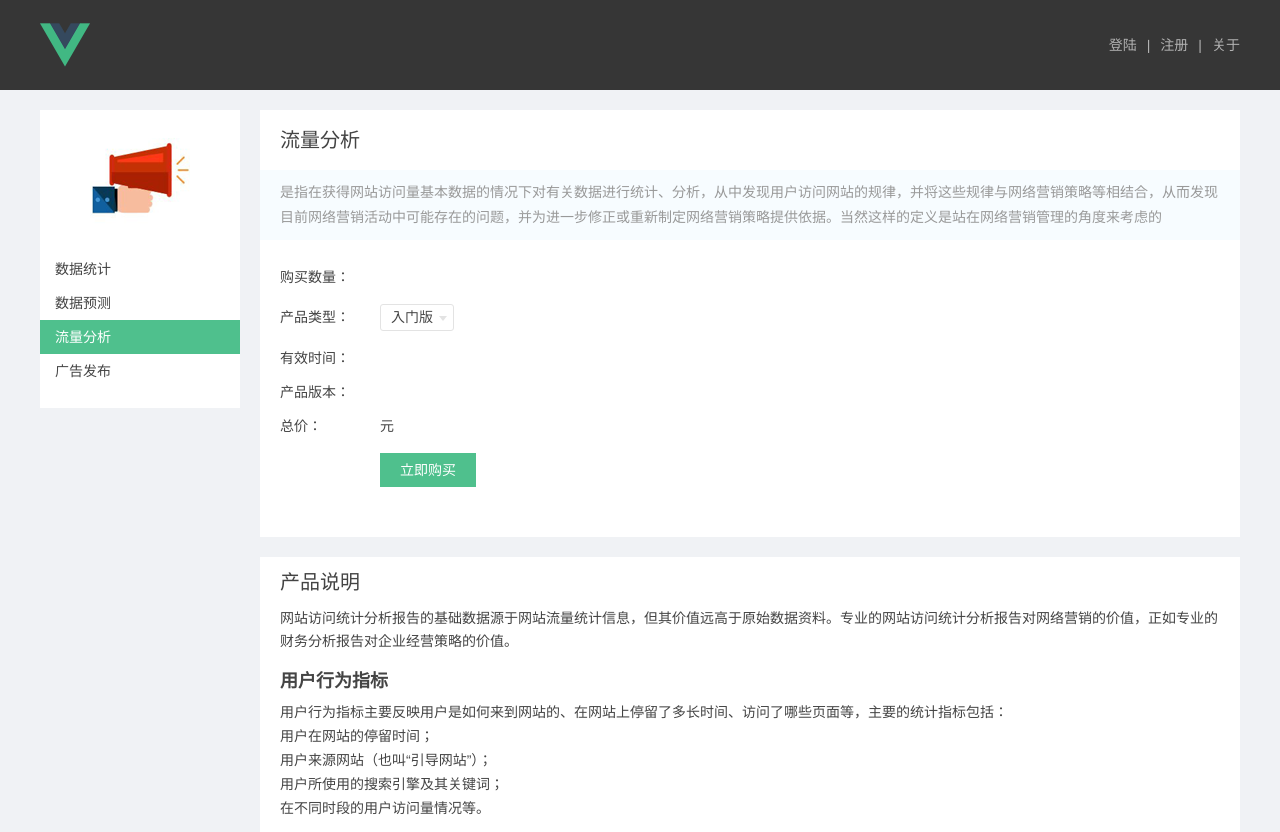
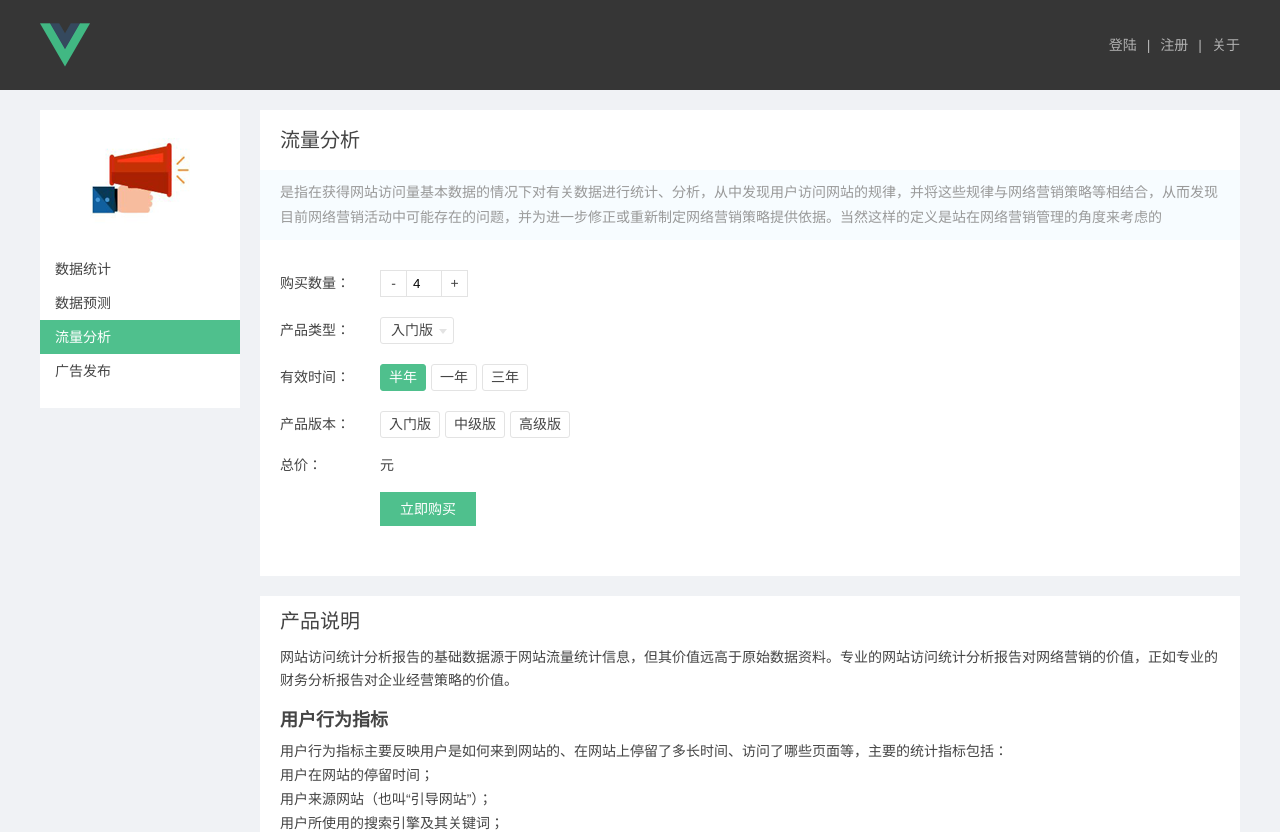
Before and after one commit to qiezis/e-business, a Vue app: page /detail/analysis in a window 1280 px wide. Shown: the top 832 px of the page. Built offline with nearby package versions, Linux system fonts and the light colour scheme; what vue-resource would draw is missing.

Commit message:
many components

```diff
--- /dev/null
+++ b/src/components/base/chooser.vue
@@ -0,0 +1,60 @@
+<template>
+    <div class="chooser-component">
+        <ul class="chooser-list">
+          <li
+          v-for="(item,index) in chooser"
+          @click="chooselect(index)"
+          :class="{active:index === nowIndex}"
+          :title="item.label"
+          >{{ item.label }}</li>
+        </ul>
+      </div>
+    </div>
+</template>
+<script>
+export default{
+    props:{
+      chooser:{
+        type: Array,
+        default:{
+          label: '',
+          value: 0
+        }
+      }
+    },
+    data (){
+      return {
+        nowIndex:0,
+      }
+    },
+    methods:{
+      chooselect(index){
+        this.nowIndex=index
+      }
+    }
+}
+
+
+</script>
+<style scoped>
+.chooser-component {
+  position: relative;
+  display: inline-block;
+}
+.chooser-list li{
+  display: inline-block;
+  border: 1px solid #e3e3e3;
+  height: 25px;
+  line-height: 25px;
+  padding: 0 8px;
+  margin-right: 5px;
+  border-radius: 3px;
+  text-align: center;
+  cursor: pointer;
+}
+.chooser-list li.active {
+  border-color: #4fc08d;
+  background: #4fc08d;
+  color: #fff;
+}
+</style>
--- /dev/null
+++ b/src/components/base/counter.vue
@@ -0,0 +1,100 @@
+<template>
+    <div class="counter-component">
+      <div class="counter-btn" @click="minus()"> - </div>
+      <div class="counter-show">
+        <input type="text" v-model="number" @keyup="fixNumber()">
+      </div>
+      <div class="counter-btn" @click="add()"> + </div>
+    </div>
+</template>
+
+<script>
+export default {
+    props:{
+      max:{
+          type:Number,
+          default:100
+      },
+      min:{
+        type:Number,
+        default:4
+      }
+    },
+    data (){
+      return {
+        number:this.min
+      }
+    },
+    watch:{
+      number (){
+        this.$emit('on-change',this.number)
+      }
+    },
+    methods:{
+      add(){
+        if(this.number==this.max){
+          return
+        }
+        return this.number++
+      },
+      minus(){
+        if(this.number==this.min){
+          return
+        }
+        return this.number--
+      },
+      fixNumber(){
+        let fix
+        if(typeof this.number === 'string'){
+          fix=Number(this.number.replace(/\D/g,''))
+        }else{
+          fix=this,number
+        }
+        if(fix > this.max || fix < this.min){
+          fix=this.min
+        }
+        this.number=fix
+      }
+    },
+
+
+
+}
+</script>
+
+<style scoped>
+.counter-component {
+  position: relative;
+  display: inline-block;
+  overflow: hidden;
+  vertical-align: middle;
+}
+.counter-show {
+  float: left;
+}
+.counter-show input {
+  border: none;
+  border-top: 1px solid #e3e3e3;
+  border-bottom: 1px solid #e3e3e3;
+  height: 23px;
+  line-height: 23px;
+  width: 30px;
+  outline: none;
+  text-indent: 4px;
+}
+.counter-btn {
+  border: 1px solid #e3e3e3;
+  float: left;
+  height: 25px;
+  line-height: 25px;
+  width: 25px;
+  text-align: center;
+  cursor: pointer;
+}
+.counter-btn:hover {
+  border-color: #4fc08d;
+  background: #4fc08d;
+  color: #fff;
+}
+
+</style>
--- /dev/null
+++ b/src/components/base/multiplyChooser.vue
@@ -0,0 +1,86 @@
+<template>
+    <div class="chooser-component">
+        <ul class="chooser-list">
+          <li
+              v-for="(item,index) in multiplydata"
+              @click="multiplyed(index)"
+              :title="item.label"
+              :class="{active:selectedArray.indexOf(index) !== -1}"
+          >{{ item.label }}</li>
+        </ul>
+      </div>
+    </div>
+</template>
+
+<script>
+
+export default {
+  data (){
+    return{
+        selectedArray:[]
+    }
+  },
+  methods:{
+    multiplyed(index){
+      if(this.selectedArray.indexOf(index) == -1){
+        this.selectedArray.push(index)
+      }else{
+          function removeByValue(arr, val) {
+            for(var i=0; i<arr.length; i++) {
+              if(arr[i] == val) {
+                arr.splice(i, 1);
+                break;
+              }
+            }
+          }
+          removeByValue(this.selectedArray,index);
+      }
+      this.$emit('onchange',this.selectedArray)
+    },
+    checkActive(index){
+      if(this.selectedArray.indexOf(index)){
+
+      }else{
+
+      }
+    },
+  },
+  props:{
+    multiplydata:{
+      type: Array,
+      default:{
+          label:"",
+          value:0
+      }
+    }
+  }
+}
+
+
+
+
+
+</script>
+
+<style scoped>
+.chooser-component {
+  position: relative;
+  display: inline-block;
+}
+.chooser-list li{
+  display: inline-block;
+  border: 1px solid #e3e3e3;
+  height: 25px;
+  line-height: 25px;
+  padding: 0 8px;
+  margin-right: 5px;
+  border-radius: 3px;
+  text-align: center;
+  cursor: pointer;
+}
+.chooser-list li.active {
+  border-color: #4fc08d;
+  background: #4fc08d;
+  color: #fff;
+}
+</style>
--- a/src/pages/detail/analysis.vue
+++ b/src/pages/detail/analysis.vue
@@ -10,7 +10,7 @@
                   购买数量：
               </div>
               <div class="sales-board-line-right">
-
+                  <counter></counter>
               </div>
           </div>
           <div class="sales-board-line">
@@ -26,7 +26,7 @@
                   有效时间：
               </div>
               <div class="sales-board-line-right">
-
+                  <v-choose :chooser="periodList"></v-choose>
               </div>
           </div>
           <div class="sales-board-line">
@@ -34,7 +34,7 @@
                   产品版本：
               </div>
               <div class="sales-board-line-right">
-
+                  <mul-choose :multiplydata="buyTypes" @onchange=""></mul-choose>
               </div>
           </div>
           <div class="sales-board-line">
@@ -84,12 +84,19 @@
 
 <script>
 import vSelection from'../../components/base/selection'
+import counter from '../../components/base/counter'
+import vChoose from '../../components/base/chooser'
+import mulChoose from '../../components/base/multiplyChooser'
 export default {
   components:{
-    vSelection
+    vSelection,
+    counter,
+    vChoose,
+    mulChoose
   },
   methods:{
     getIndex(){
+
 
     }
   },
--- a/src/pages/detail/count.vue
+++ b/src/pages/detail/count.vue
@@ -10,7 +10,7 @@
                   产品类型：
               </div>
               <div class="sales-board-line-right">
-
+                 <v-choose  :chooser="buyTypes"></v-choose>
               </div>
           </div>
           <div class="sales-board-line">
@@ -18,7 +18,7 @@
                   适用地区：
               </div>
               <div class="sales-board-line-right">
-                  <Vselection> </Vselection>
+                  <v-selection > </v-selection>
               </div>
           </div>
           <div class="sales-board-line">
@@ -244,10 +244,12 @@
 </template>
 
 <script>
-import Vselection from'../../components/base/selection'
+import vChoose from '../../components/base/chooser'
+import vSelection from '../../components/base/selection'
 export default {
   components:{
-    Vselection
+    vChoose,
+    vSelection
   },
   data () {
     return {
--- a/src/pages/detail/forecast.vue
+++ b/src/pages/detail/forecast.vue
@@ -1,18 +1,100 @@
 <template>
-  <div>
-      我是forecast
+  <div class="sales-board">
+      <div class="sales-board-intro">
+        <h2>数据预测</h2>
+        <p>未来，大数据会变得越来越重要，其核心应用预测也会成为互联网行业以及产业变革的重要力量，我们很有必要对数据预测及其分析方法进行全面且深入的了解。在这一点上，《大数据预测》是本很好的读物，适合大数据所有相关行业的人阅读。</p>
+      </div>
+      <div class="sales-board-form">
+          <div class="sales-board-line">
+              <div class="sales-board-line-left">
+                  购买数量：
+              </div>
+              <div class="sales-board-line-right">
+                  <counter></counter>
+              </div>
+          </div>
+          <div class="sales-board-line">
+              <div class="sales-board-line-left">
+                  媒介：
+              </div>
+              <div class="sales-board-line-right">
+                  <mul-choose :multiplydata="versionList" @onchange=""></mul-choose>
+              </div>
+          </div>
+          <div class="sales-board-line">
+              <div class="sales-board-line-left">
+                  有效时间：
+              </div>
+              <div class="sales-board-line-right">
+                  一年
+              </div>
+          </div>
+          <div class="sales-board-line">
+              <div class="sales-board-line-left">
+                  总价：
+              </div>
+              <div class="sales-board-line-right">
+                  500 元
+              </div>
+          </div>
+          <div class="sales-board-line">
+              <div class="sales-board-line-left">&nbsp;</div>
+              <div class="sales-board-line-right">
+                  <div class="button">
+                    立即购买
+                  </div>
+              </div>
+          </div>
+      </div>
+      <div class="sales-board-des">
+        <h2>产品说明</h2>
+        <p>2020年的一天，在你驱车前往公司的路上，导航系统通过预测交通流量，会自动帮你选择一条最合适的交通路线；车内推荐系统会根据你的饮食习惯预测你可能会喜欢吃什么，并推荐沿途的早餐店；你的电子社交助理已经为你自动选择了你可能感兴趣的社交网信息；当车内系统预测到你驾车有些分心时，座椅会自动震动进行提醒……
+以上这些情景不是科幻大片独有的，它们有的已经或会在未来的某一天成为现实。而这一切所倚靠的就是预测分析技术。
+大数据时代下，作为其核心，预测分析已在商业和社会中得到广泛应用。随着越来越多的数据被记录和整理，未来预测分析必定会成为所有领域的关键技术。
+作为预测分析领域的专家，埃里克·西格尔博士深谙预测分析界已经实现和正在发生的事情、面临的问题和将来可能的前景。在《大数据预测》一书中，他结合预测分析的应用实例，对其进行了深入、细致且全面的解读。
+关于预测分析，你想了解的全部，你的生活以及这个世界会因为预测分析改变到什么程度，《大数据预测》都会告诉你。</p>
+      </div>
+  </div>
+</template>
 
-  </div>
+<script>
+import mulChoose from '../../components/base/multiplyChooser'
+import counter from '../../components/base/counter'
+export default {
+  components:{
+    mulChoose,
+    counter
+  },
+  methods:{
 
-</template>
-<script>
-export default{
+
+  },
   data () {
     return {
-
+      versionList: [
+        {
+          label: '纸质报告',
+          value: 0
+        },
+        {
+          label: 'pdf',
+          value: 1
+        },
+        {
+          label: '页面报告',
+          value: 2
+        },
+        {
+          label: '邮件',
+          value: 3
+        }
+      ]
     }
   }
 }
+</script>
 
+<!-- Add "scoped" attribute to limit CSS to this component only -->
+<style scoped>
 
-</script>
+</style>
--- a/src/pages/detail/publish.vue
+++ b/src/pages/detail/publish.vue
@@ -10,7 +10,7 @@
                   购买数量：
               </div>
               <div class="sales-board-line-right">
-                  90
+                  <counter></counter>
               </div>
           </div>
           <div class="sales-board-line">
@@ -18,7 +18,7 @@
                   行业：
               </div>
               <div class="sales-board-line-right">
-                  sdfsdf
+                  <v-selection :selections="tradeList" @on-change="getIndex()"></v-selection>
               </div>
           </div>
           <div class="sales-board-line">
@@ -26,7 +26,7 @@
                   产品版本：
               </div>
               <div class="sales-board-line-right">
-                  sdfsdf
+                  <mul-choose :multiplydata="versionList" @onchange=""></mul-choose>
               </div>
           </div>
           <div class="sales-board-line">
@@ -252,9 +252,15 @@
 </template>
 
 <script>
-
+import vSelection from'../../components/base/selection'
+import counter from '../../components/base/counter'
+import mulChoose from '../../components/base/multiplyChooser'
 export default {
-
+  components:{
+    vSelection,
+    counter,
+    mulChoose
+  },
   data () {
     return {
       tradeList: [
```
